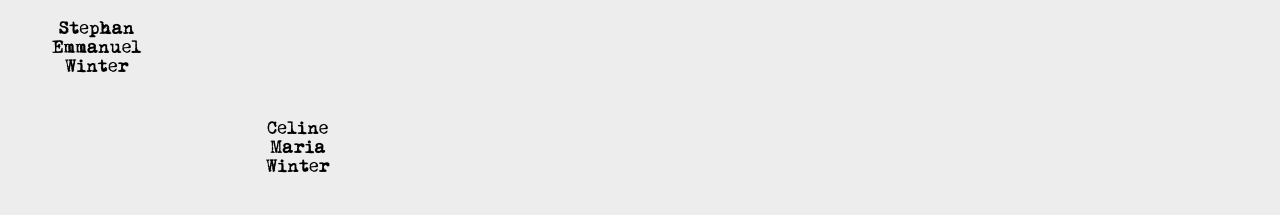
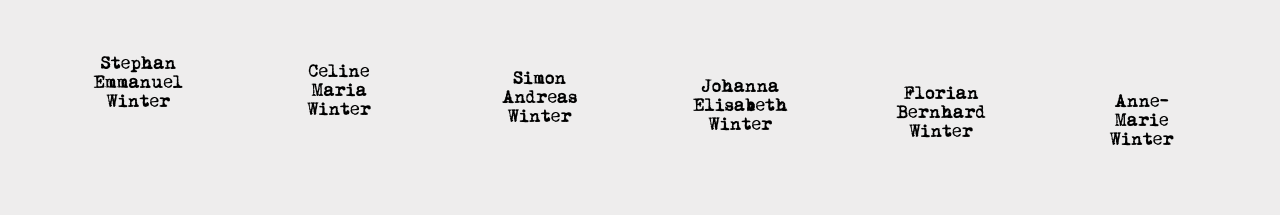
Before and after one commit to SimonADW/winter_family_tree, a plain HTML site: page index.html in a window 1280 px wide. Shown: the part 737-952 px from the top of the page. Drawn offline with Linux system fonts and the light colour scheme.

Commit message:
Rearrangem childreen beneath crests

```diff
--- a/styles.css
+++ b/styles.css
@@ -1,5 +1,6 @@
 :root {
     --theme-main-color: rgb(238, 237, 237);
+    --theme-secondary-color: #eae5d5;
     --footer-header-height: 60px;
 }
 
@@ -61,22 +62,9 @@ img {
     background: var(--theme-main-color);
 }
 
-.child {
-    display: flex;
-    justify-content: center;
-    align-items: center;
-    width: 100px;
-    height: 80px;
-    padding: 10px;
-    text-align: center;
-    /* border: 1px solid black; */
-}
 
 .box {
     border-radius: 3px;
-}
-
-.box:hover {
     padding: 2px;
     background-color: #eaab00; /* gold */
     /* Single pixel data uri image http://jsfiddle.net/LPxrT/
@@ -106,13 +94,6 @@ img {
         background-size: 100% 2px, 100% 98%, 0 2px;
     }
 
-
-}
-
-.box {
-    background: white;
-    padding: .2em;
-    text-align: center;
 }
 
 .parent {
@@ -123,45 +104,69 @@ img {
 
 .child-container {
     display: grid;
+    place-items: center;
     grid-template-columns: 1fr 1fr 1fr 1fr 1fr 1fr ;
     grid-template-rows:  1fr 1fr 1fr 1fr 1fr 1fr;
 }
 
+.child {
+    display: flex;
+    justify-content: center;
+    align-items: center;
+    width: 100px;
+    height: 80px;
+    padding: 10px;
+    text-align: center;
+    /* border: 1px solid black; */
+}
+
+.child:hover {
+    background: var(--theme-secondary-color);
+    border-radius: 3px;
+}
+
 #child1 {
+    margin-top: 0;
 
 }
 
 #child2 {
-    grid-row-start: 2;
+    margin-top: 15px;
+    /* grid-row-start: 2;
     grid-row-end: 3;
     grid-column-start: 2;
-    grid-column-end: 3;
+    grid-column-end: 3; */
 }
 
+
 #child3 {
-    grid-row-start: 3;
+    margin-top: 30px;
+    /* grid-row-start: 3;
     grid-row-end: 4;
     grid-column-start: 3;
-    grid-column-end: 4;
+    grid-column-end: 4; */
 }
 
 #child4 {
-    grid-row-start: 4;
+    margin-top: 45px;
+    /* grid-row-start: 4;
     grid-row-end: 5;
     grid-column-start: 4;
-    grid-column-end: 5;
+    grid-column-end: 5; */
 }
 
 #child5 {
-    grid-row-start: 5;
+    margin-top: 60px;;
+    /* grid-row-start: 5;
     grid-row-end: 6;
     grid-column-start: 5;
-    grid-column-end: 6;
+    grid-column-end: 6; */
 }
 
 #child6 {
-    grid-row-start: 6;
+    margin-top: 75px;
+    /* grid-row-start: 6;
     grid-row-end: 7;
     grid-column-start: 6;
-    grid-column-end: 7;
+    grid-column-end: 7; */
 }
```
Lines whose indentation alone changed are shown as unchanged.
